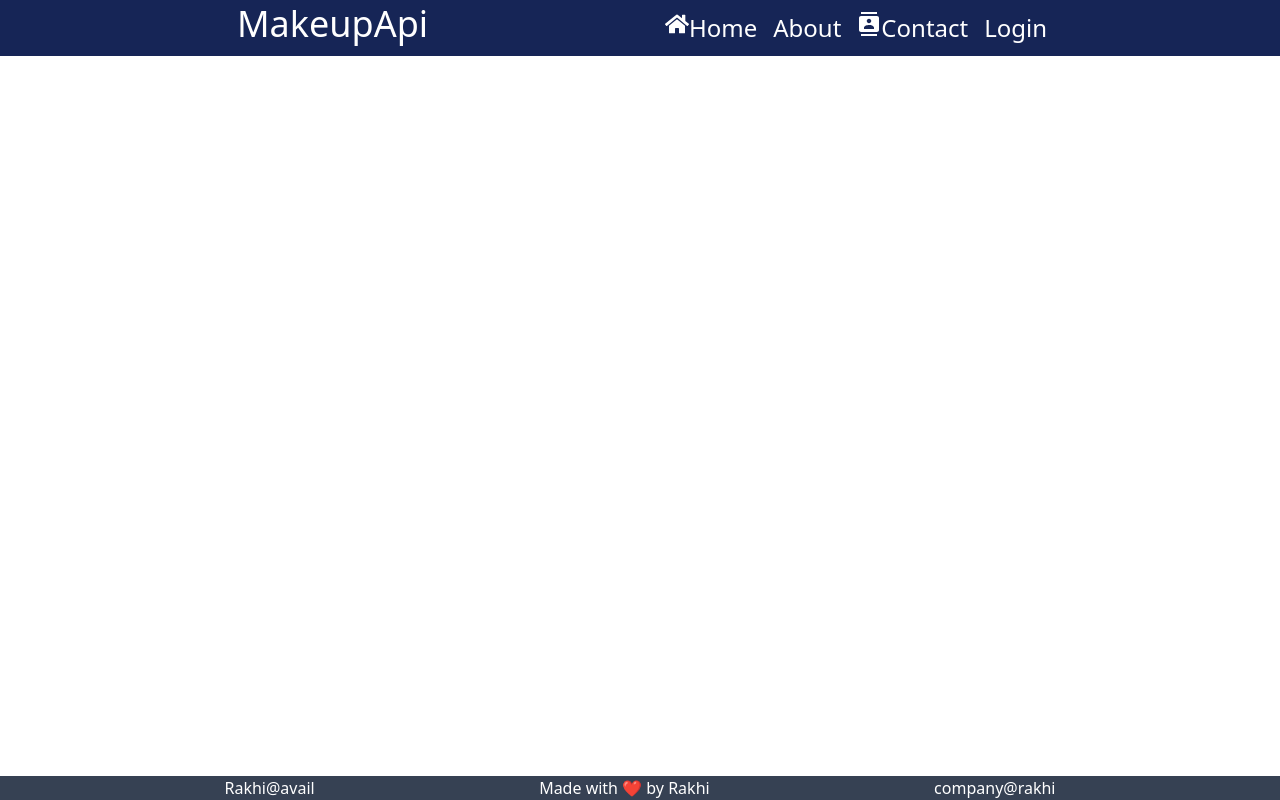
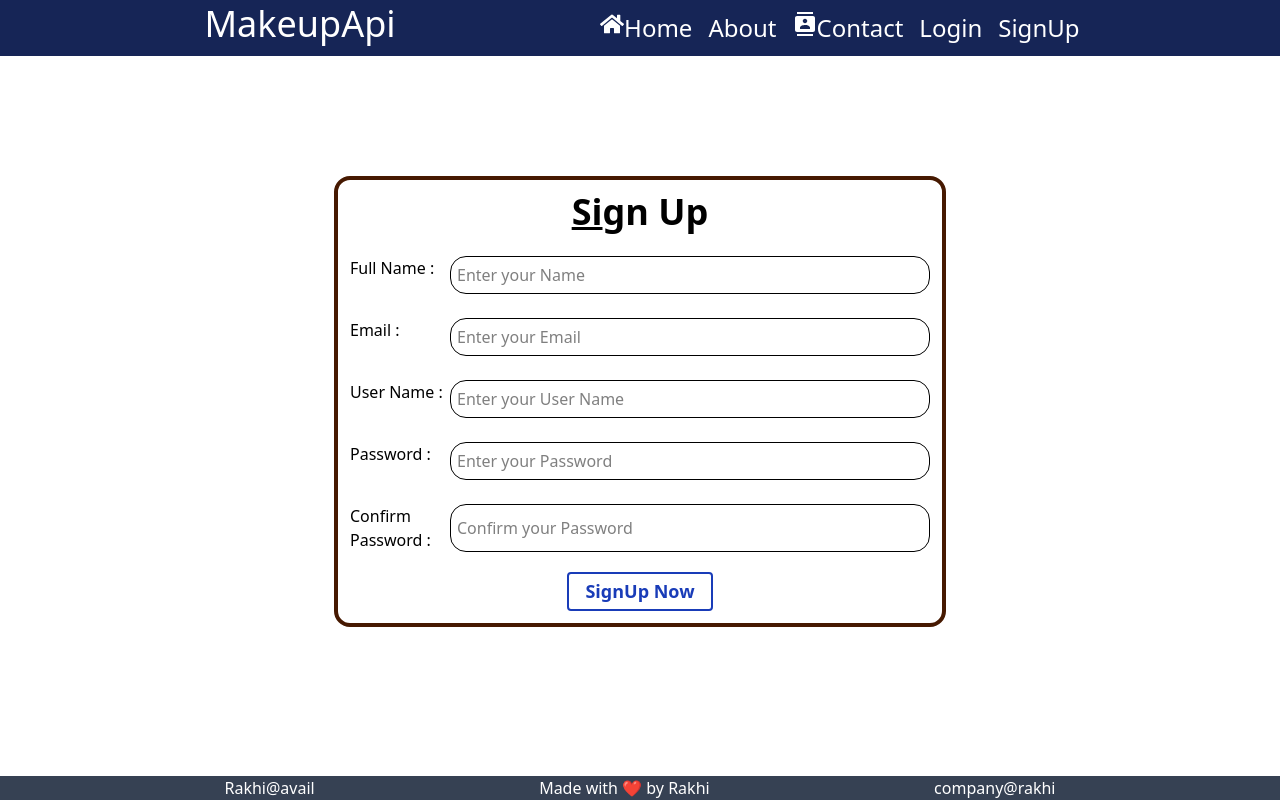
Before and after one commit to Rakhiraj1686/RICR-Web-Development, a React (Vite) app in the folder react/MakeupAPI/: page /signUp in a window 1280 px wide. Built offline with nearby package versions, Linux system fonts and the light colour scheme.

Commit message:
signup added with makeup Api

```diff
--- a/react/MakeupAPI/src/App.jsx
+++ b/react/MakeupAPI/src/App.jsx
@@ -6,6 +6,7 @@ import Home from "./pages/Home";
 import About from "./pages/About";
 import Contact from "./pages/Contact";
 import Login from "./pages/login";
+import SignUp from "./pages/SignUp";
 
 import { BrowserRouter, Route, Routes } from "react-router-dom";
 
@@ -19,6 +20,7 @@ function App() {
           <Route path="/about" element={<About />} />
           <Route path="/contact" element={<Contact />} />
           <Route path="/login" element={<Login />} />
+          <Route path="/signUp" element={<SignUp />} />
         </Routes>
         <Footer />
       </BrowserRouter>
--- a/react/MakeupAPI/src/components/Header.jsx
+++ b/react/MakeupAPI/src/components/Header.jsx
@@ -25,6 +25,7 @@ const Header = () => {
             Contact
           </Link>
           <Link to={"/Login"} className="text-decoration-none flex text-light">Login</Link>
+          <Link to={"/SignUp"} className="text-decoration-none flex text-light">SignUp</Link>
         </div>
       </div>
 
--- /dev/null
+++ b/react/MakeupAPI/src/pages/SignUp.jsx
@@ -0,0 +1,143 @@
+import React, { useState } from "react";
+
+const SignUp = () => {
+  const [fullName, setFullName] = useState("");
+  const [email, setEmail] = useState("");
+  const [userName, setUserName] = useState("");
+  const [password, setPassword] = useState("");
+  const [confirmPassword, setConfirmPassword] = useState("");
+  const [isLoading, setIsLoading] = useState(false);
+
+  const handleClearForm = () => {
+    setFullName("");
+    setEmail("");
+    setUserName("");
+    setPassword("");
+    setConfirmPassword("");
+  };
+
+  const handleSignUp = async (e) => {
+    e.preventDefault();
+    setIsLoading(true);
+    try {
+      const response = await fetch(
+        "https://official-joke-api.appspot.com/jokes/random"
+      );
+      setTimeout(() => {
+        const data = {
+          fullName,
+          email,
+          userName,
+          password,
+          confirmPassword,
+        };
+        console.log(data);
+      }, 5000);
+    } catch (error) {
+      console.log(error.message);
+    } finally {
+      setIsLoading(false);
+    }
+    handleClearForm();
+  };
+
+  return (
+    <>
+      <div className="flex justify-center mt-30 ">
+        <div className=" border-4 border-amber-950 p-3 rounded-2xl">
+          <p className="text-4xl text-center font-bold">
+            <u>Si</u>
+            <span>gn Up</span>
+          </p>
+          <form onSubmit={handleSignUp} onReset={handleClearForm}>
+            <div className="mt-6 flex">
+              <label htmlFor="fullName" className="w-25">
+                Full Name :
+              </label>
+              <input
+                type="text"
+                name="fullName"
+                id="fullName"
+                value={fullName}
+                onChange={(e) => setFullName(e.target.value)}
+                placeholder="Enter your Name"
+                className="border w-120 rounded-2xl p-1.5 "
+                required
+              />
+            </div>
+            <div className="mt-6 flex">
+              <label htmlFor="email" className="w-25">
+                Email :
+              </label>
+              <input
+                type="text"
+                name="email"
+                id="email"
+                value={email}
+                onChange={(e) => setEmail(e.target.value)}
+                placeholder="Enter your Email"
+                className="border w-120 rounded-2xl p-1.5"
+                required
+              />
+            </div>
+            <div className="mt-6 flex">
+              <label htmlFor="userName" className="w-25">
+                User Name :
+              </label>
+              <input
+                type="text"
+                name="userName"
+                id="userName"
+                value={userName}
+                onChange={(e) => setUserName(e.target.value)}
+                placeholder="Enter your User Name"
+                className="border w-120 rounded-2xl p-1.5"
+                required
+              />
+            </div>
+            <div className="mt-6 flex">
+              <label htmlFor="password" className="w-25">
+                Password :
+              </label>
+              <input
+                type="password"
+                name="password"
+                id="password"
+                value={password}
+                onChange={(e) => setPassword(e.target.value)}
+                placeholder="Enter your Password"
+                className="border w-120 rounded-2xl p-1.5"
+                required
+              />
+            </div>
+            <div className="mt-6 flex">
+              <label htmlFor="confirmPassword" className="w-25">
+                Confirm Password :
+              </label>
+              <input
+                type="password"
+                name="confirmPassword"
+                id="confirmPassword"
+                value={confirmPassword}
+                onChange={(e) => setConfirmPassword(e.target.value)}
+                placeholder="Confirm your Password"
+                className="border w-120 rounded-2xl p-1.5"
+                required
+              />
+            </div>
+            <div className="flex justify-center mt-5">
+              <button
+                type="submit"
+                className="border-2 rounded py-1 px-4 text-[18px] font-bold text-blue-800 cursor-pointer hover:bg-[blue] hover:text-white hover:rounded "
+              >
+                {isLoading ? "Laoding.." : "SignUp Now"}
+              </button>
+            </div>
+          </form>
+        </div>
+      </div>
+    </>
+  );
+};
+
+export default SignUp;
```
